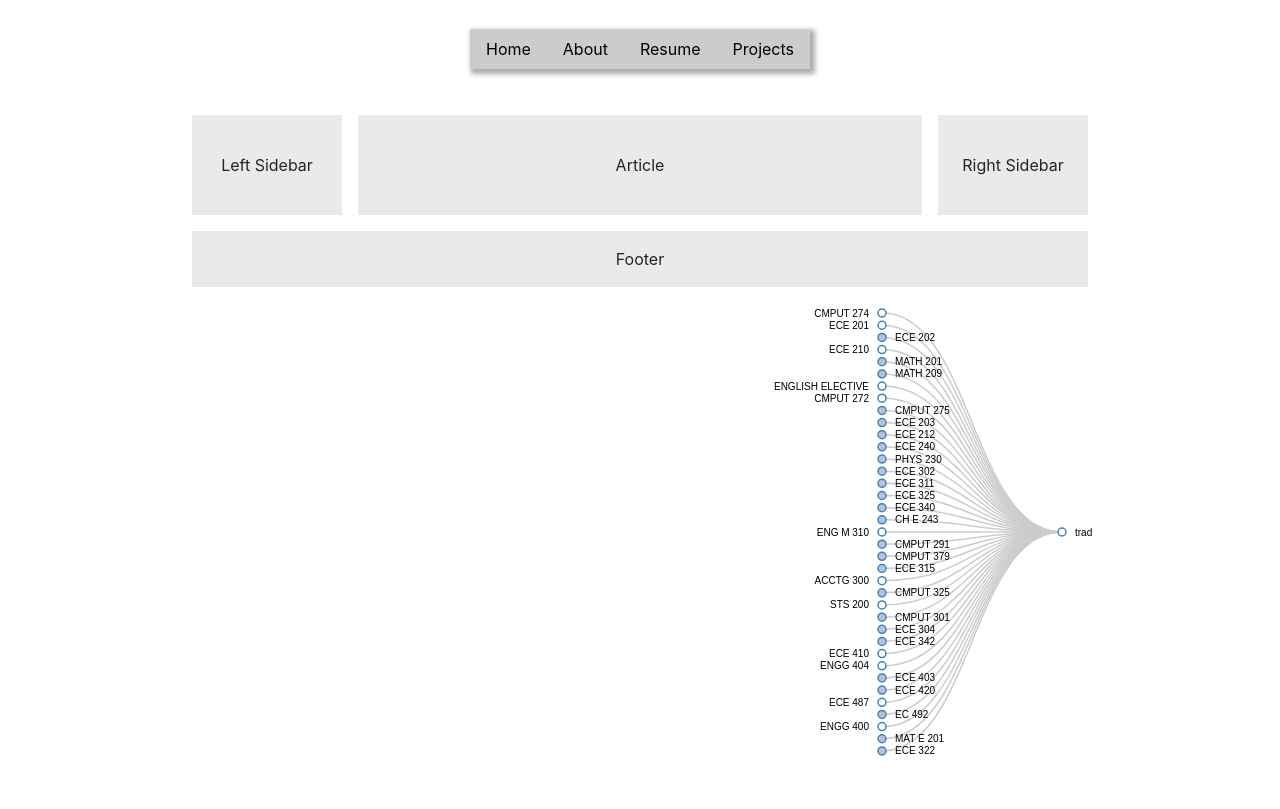
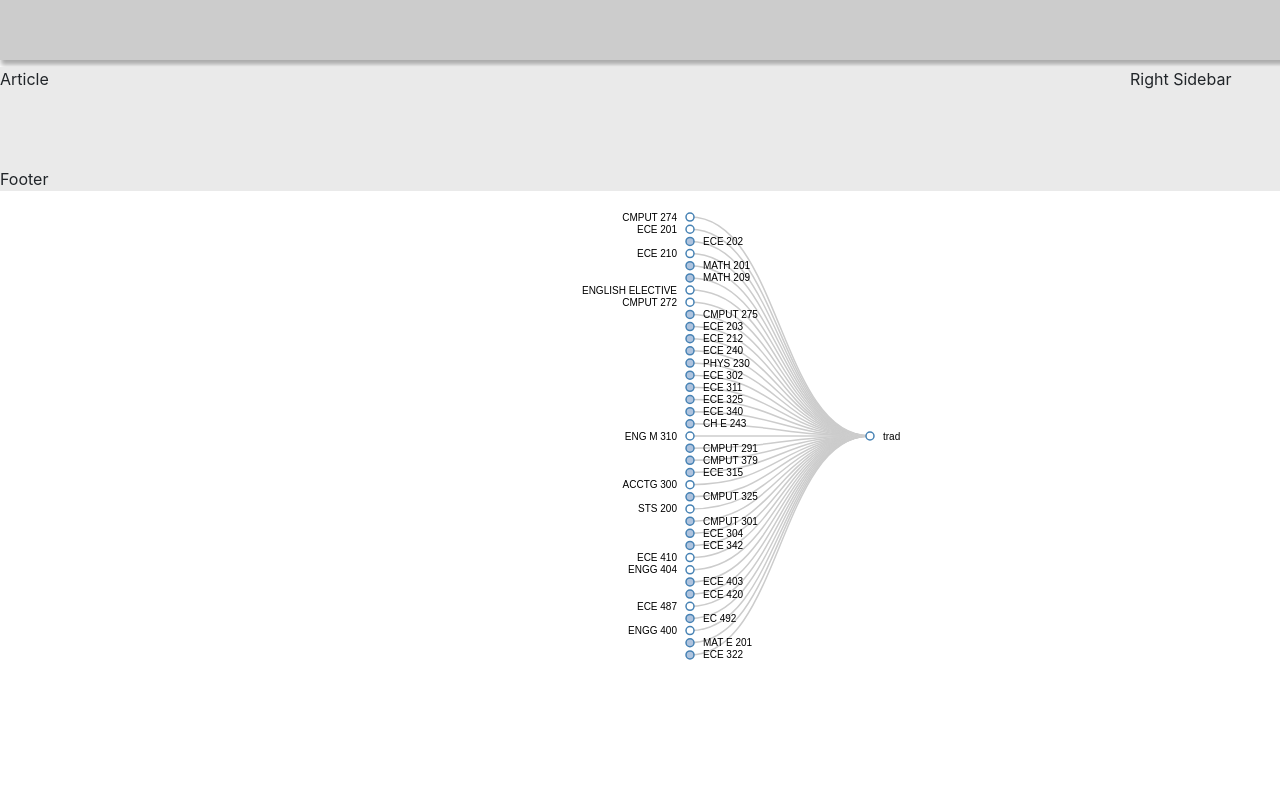
Before and after one commit to Flow-Requisites/FloReq, a website: page index.html in a window 1280 px wide. Shown: the part 133-942 px from the top of the page. After the commit the page ends 830 px from the top, so only its background shows below. Drawn offline with nearby package versions, Linux system fonts and the light colour scheme.

Commit message:
saving work

```diff
--- a/css/style.css
+++ b/css/style.css
@@ -4,31 +4,28 @@
   display: grid;
   grid-template-columns: 150px auto 150px;
   grid-template-rows: repeat(3, 100px);
-  grid-gap: 1em;
 }
 
 header, aside, article, footer {
   background: #eaeaea;
-  padding: 1em;
 }
 
 header, nav, footer {
   grid-column: 1 / 4;
 }
 
+article {
+  grid-column: 1 / 3;
+}
+
+aside {
+  grid-column: span 1;
+}
+
 /* Demo Specific Styles */
 body {
-  margin: 0 auto;
-  max-width: 56em;
-  padding: 1em 0;
+  margin: 0;
 }
-
-.grid > * {
-  display: flex;
-  align-items: center;
-  justify-content: center;
-}
-
 
 .node {
   cursor: pointer;
--- a/index.html
+++ b/index.html
@@ -28,15 +28,11 @@
 
       <nav id="nav-placeholder"></nav>
 
-      <aside class="sidebar-left">
-      Left Sidebar
-      </aside>
-
       <article>
       Article
       </article>
 
-      <aside class="sidebar-right">
+      <aside>
       Right Sidebar
       </aside>
 
--- a/js/main.js
+++ b/js/main.js
@@ -60,7 +60,7 @@ $( document ).ready(function () {
       nodes.forEach(function(d){
         d.y = width - d.depth * 180;
       });
-
+      debugger;
       // ****************** Nodes section ***************************
 
       // Update the nodes...
--- a/nav.html
+++ b/nav.html
@@ -5,8 +5,8 @@
     <style>
         ul {
             list-style-type: none;
-            margin: 0;
             padding: 0;
+            height: calc(100% - 7px);
             overflow: hidden;
             background-color: #ccc;
             box-shadow: 3px 3px 5px 2px #aaa;
@@ -14,12 +14,12 @@
 
         li {
             float: left;
+            height: 30px;
         }
 
         li a {
-            display: block;
             color: #000;
-            padding: 8px 16px;
+            padding: 100% 16px;
             text-decoration: none;
         }
 
@@ -42,10 +42,10 @@
 
 <body>
     <ul>
-        <li><a href="#Home">Home</a></li>
-        <li><a href="#About">About</a></li>
-        <li><a href="#Resume">Resume</a></li>
-        <li><a href="#Projects">Projects</a></li>
+        <li><a href="#Feature1">Feature 1</a></li>
+        <li><a href="#Feature2">Feature 2</a></li>
+        <li><a href="#Feature3">Feature 3</a></li>
+        <li><a href="#Feature4">Feature 4</a></li>
     </ul>
 </body>
 
```
